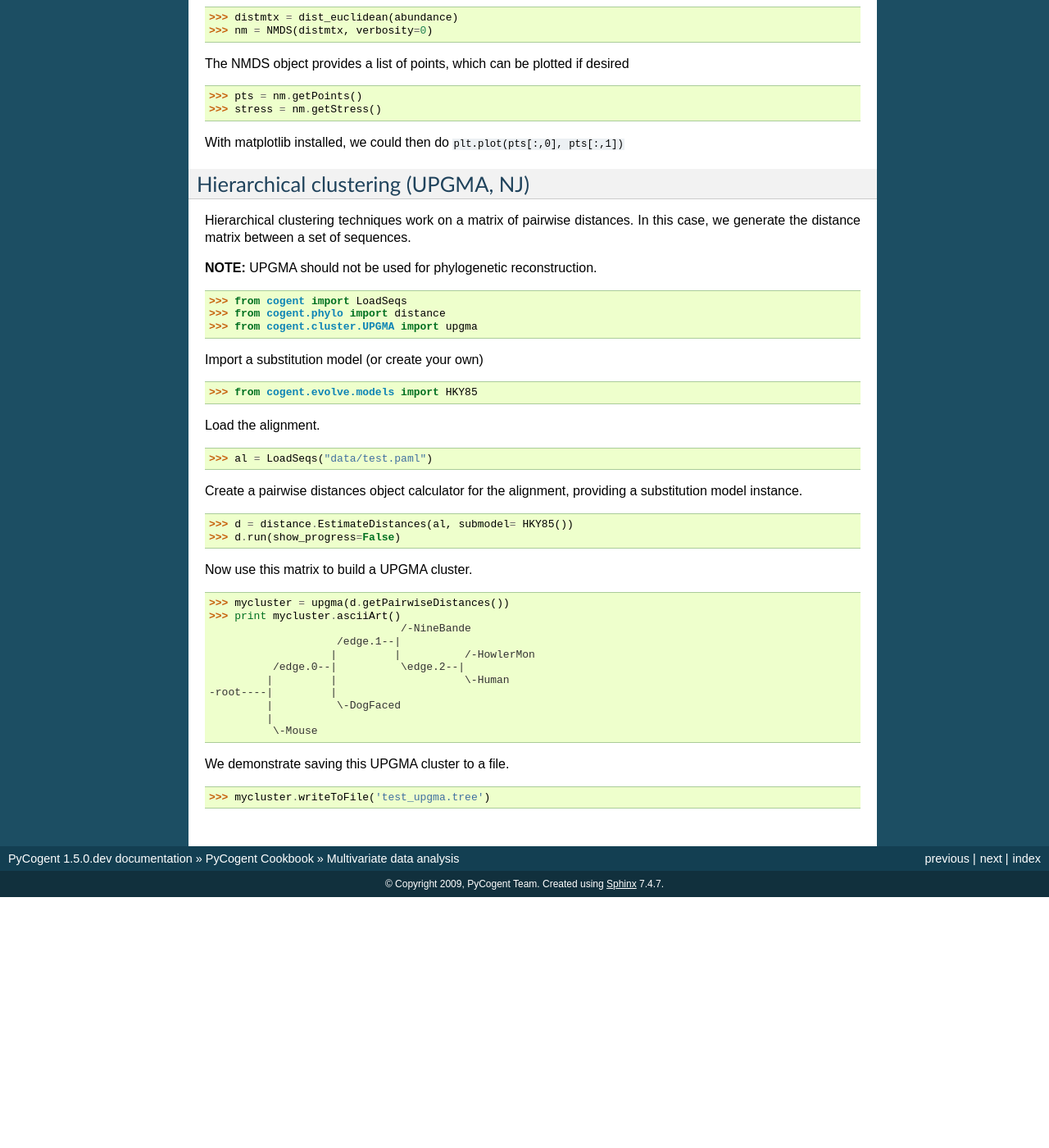
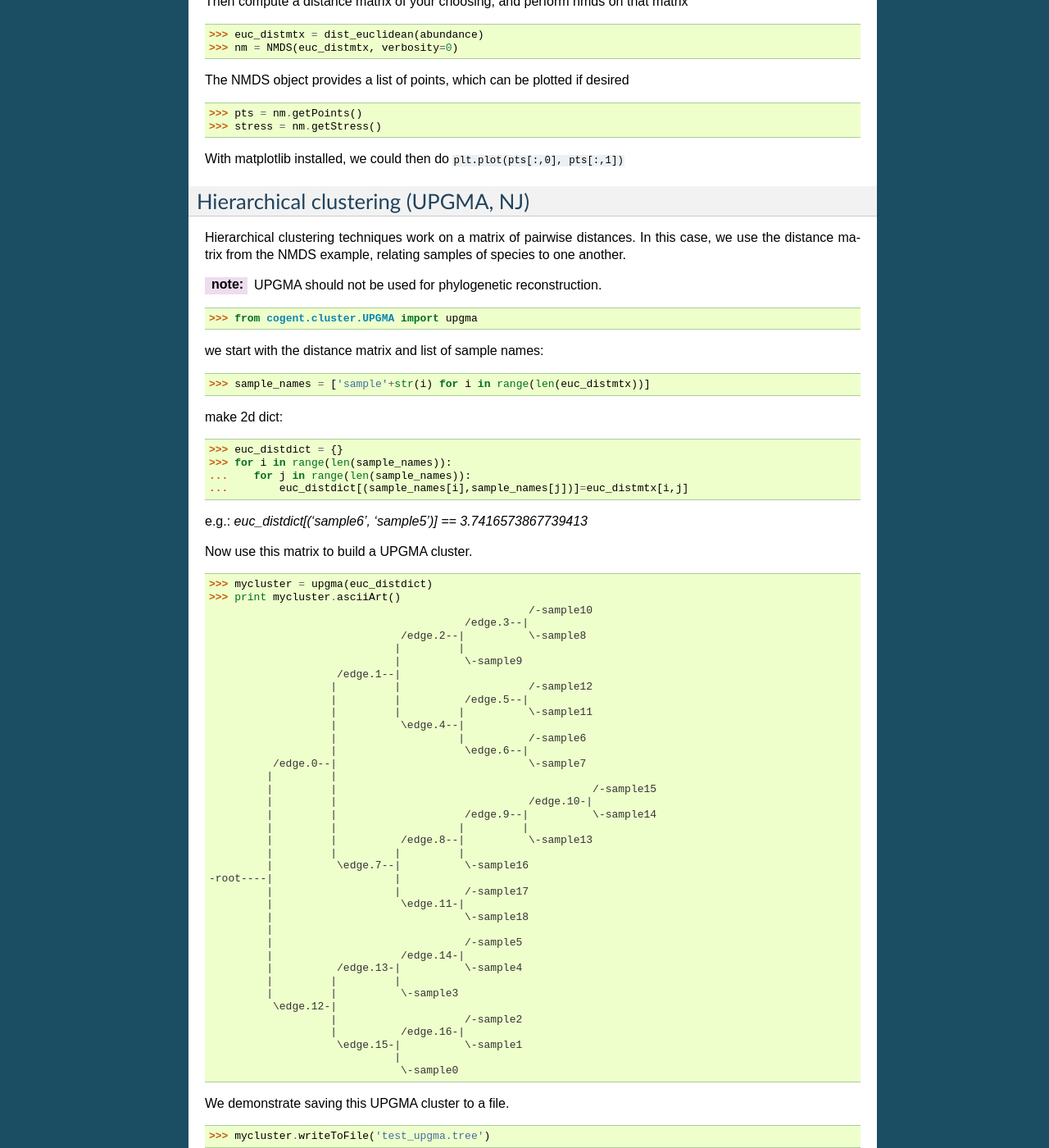
Before and after one commit to cogent3/cogent3, a Sphinx documentation site: the page built from doc/cookbook/multivariate_data_analysis.rst, in a window 1280 px wide and 1400 px high, scrolled down 1522 px. Shown: the whole window at 82% size. Built offline with Sphinx 7.4.7, drawn with Linux system fonts in a browser that asks for light colours; formulas are drawn with MathJax 3; pages that are not in the unit, such as notebooks, are missing from menus; before the commit the page ends 2616 px from its top, so only the background shows below that; some of the changed text lies outside the part shown.

Commit message:
included nj, and change UPGMA example to reference an abundance (sample vs. species) matrix

```diff
--- a/doc/cookbook/multivariate_data_analysis.rst
+++ b/doc/cookbook/multivariate_data_analysis.rst
@@ -5,7 +5,7 @@
 Principal Coordinates Analysis
 ==============================
 
-Principal Coordinates Analysis works on a matrix of pairwise distances. In this example we start by calculating the pairwise distances for a set of aligned sequences.
+Principal Coordinates Analysis works on a matrix of pairwise distances. In this example we start by calculating the pairwise distances for a set of aligned sequences, though any distance matrix can be used with PCoA, relating any objects, not only sequences.
 
 .. doctest::
 
@@ -95,8 +95,8 @@
 
 .. doctest::
 
-    >>> distmtx = dist_euclidean(abundance)
-    >>> nm = NMDS(distmtx, verbosity=0)
+    >>> euc_distmtx = dist_euclidean(abundance)
+    >>> nm = NMDS(euc_distmtx, verbosity=0)
 
 The NMDS object provides a list of points, which can be plotted if desired
 
@@ -110,50 +110,71 @@
 Hierarchical clustering (UPGMA, NJ)
 ===================================
 
-Hierarchical clustering techniques work on a matrix of pairwise distances. In this case, we generate the distance matrix between a set of sequences.
+Hierarchical clustering techniques work on a matrix of pairwise distances. In this case, we use the distance matrix from the NMDS example, relating samples of species to one another.
 
-**NOTE:** UPGMA should not be used for phylogenetic reconstruction.
+:note: UPGMA should not be used for phylogenetic reconstruction.
 
 .. doctest::
 
-    >>> from cogent import LoadSeqs
-    >>> from cogent.phylo import distance
     >>> from cogent.cluster.UPGMA import upgma
 
-Import a substitution model (or create your own)
+we start with the distance matrix and list of sample names:
 
-.. doctest::
+    >>> sample_names = ['sample'+str(i) for i in range(len(euc_distmtx))]
 
-    >>> from cogent.evolve.models import HKY85
+make 2d dict:
 
-Load the alignment.
+    >>> euc_distdict = {}
+    >>> for i in range(len(sample_names)):
+    ...    for j in range(len(sample_names)):
+    ...        euc_distdict[(sample_names[i],sample_names[j])]=euc_distmtx[i,j]
 
-.. doctest::
-
-    >>> al = LoadSeqs("data/test.paml")
-
-Create a pairwise distances object calculator for the alignment, providing a substitution model instance.
-
-.. doctest::
-
-    >>> d = distance.EstimateDistances(al, submodel= HKY85())
-    >>> d.run(show_progress=False)
+e.g.: `euc_distdict[('sample6', 'sample5')] == 3.7416573867739413`
 
 Now use this matrix to build a UPGMA cluster.
 
 .. doctest::
 
-    >>> mycluster = upgma(d.getPairwiseDistances())
+    >>> mycluster = upgma(euc_distdict)
     >>> print mycluster.asciiArt()
-                                  /-NineBande
+                                                      /-sample10
+                                            /edge.3--|
+                                  /edge.2--|          \-sample8
+                                 |         |
+                                 |          \-sample9
                         /edge.1--|
-                       |         |          /-HowlerMon
-              /edge.0--|          \edge.2--|
-             |         |                    \-Human
-    -root----|         |
-             |          \-DogFaced
+                       |         |                    /-sample12
+                       |         |          /edge.5--|
+                       |         |         |          \-sample11
+                       |          \edge.4--|
+                       |                   |          /-sample6
+                       |                    \edge.6--|
+              /edge.0--|                              \-sample7
+             |         |
+             |         |                                        /-sample15
+             |         |                              /edge.10-|
+             |         |                    /edge.9--|          \-sample14
+             |         |                   |         |
+             |         |          /edge.8--|          \-sample13
+             |         |         |         |
+             |          \edge.7--|          \-sample16
+    -root----|                   |
+             |                   |          /-sample17
+             |                    \edge.11-|
+             |                              \-sample18
              |
-              \-Mouse
+             |                              /-sample5
+             |                    /edge.14-|
+             |          /edge.13-|          \-sample4
+             |         |         |
+             |         |          \-sample3
+              \edge.12-|
+                       |                    /-sample2
+                       |          /edge.16-|
+                        \edge.15-|          \-sample1
+                                 |
+                                  \-sample0
+
 
 We demonstrate saving this UPGMA cluster to a file.
 
@@ -169,3 +190,49 @@
 
     >>> import os
     >>> os.remove('test_upgma.tree')
+
+
+We can use neighbor joining instead of UPGMA:
+
+.. doctest::
+
+    >>> from cogent.phylo.nj import nj
+    >>> njtree = nj(euc_distdict)
+    >>> print njtree.asciiArt()
+              /-sample16
+             |
+             |                    /-sample12
+             |          /edge.2--|
+             |         |         |          /-sample13
+             |         |          \edge.1--|
+             |         |                   |          /-sample14
+             |         |                    \edge.0--|
+             |         |                              \-sample15
+             |         |
+             |         |                              /-sample7
+             |-edge.14-|                    /edge.5--|
+             |         |                   |         |          /-sample8
+             |         |                   |          \edge.4--|
+             |         |          /edge.6--|                   |          /-sample10
+             |         |         |         |                    \edge.3--|
+             |         |         |         |                              \-sample9
+    -root----|         |         |         |
+             |         |         |          \-sample11
+             |         |         |
+             |          \edge.13-|                    /-sample6
+             |                   |                   |
+             |                   |                   |                              /-sample4
+             |                   |          /edge.10-|                    /edge.7--|
+             |                   |         |         |          /edge.8--|          \-sample3
+             |                   |         |         |         |         |
+             |                   |         |          \edge.9--|          \-sample5
+             |                    \edge.12-|                   |
+             |                             |                    \-sample2
+             |                             |
+             |                             |          /-sample0
+             |                              \edge.11-|
+             |                                        \-sample1
+             |
+             |          /-sample18
+              \edge.15-|
+                        \-sample17
```
